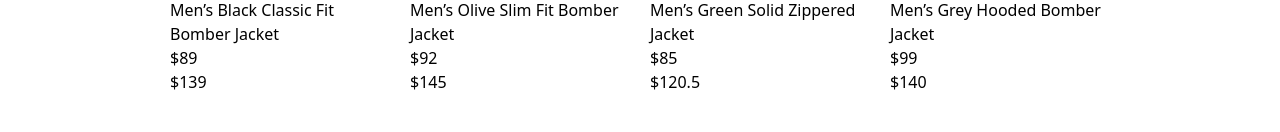
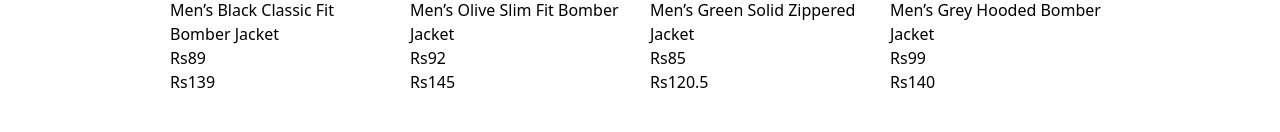
Before and after one commit to abhay221B009/Shopster, a React (Vite) app: page /asd in a window 1280 px wide. Shown: the part 722-854 px from the top of the page. Built offline with nearby package versions, Linux system fonts and the light colour scheme.

Commit message:
Update Item.jsx

```diff
--- a/src/Components/Item/Item.jsx
+++ b/src/Components/Item/Item.jsx
@@ -9,8 +9,8 @@ const Item = (props) => {
       </Link>
       <p>{props.name}</p>
       <div className="item-prices">
-        <div className="item-price-new">${props.new_price}</div>
-        <div className="item-price-old">${props.old_price}</div>
+        <div className="item-price-new">Rs{props.new_price}</div>
+        <div className="item-price-old">Rs{props.old_price}</div>
       </div>
     </div>
   );
```
